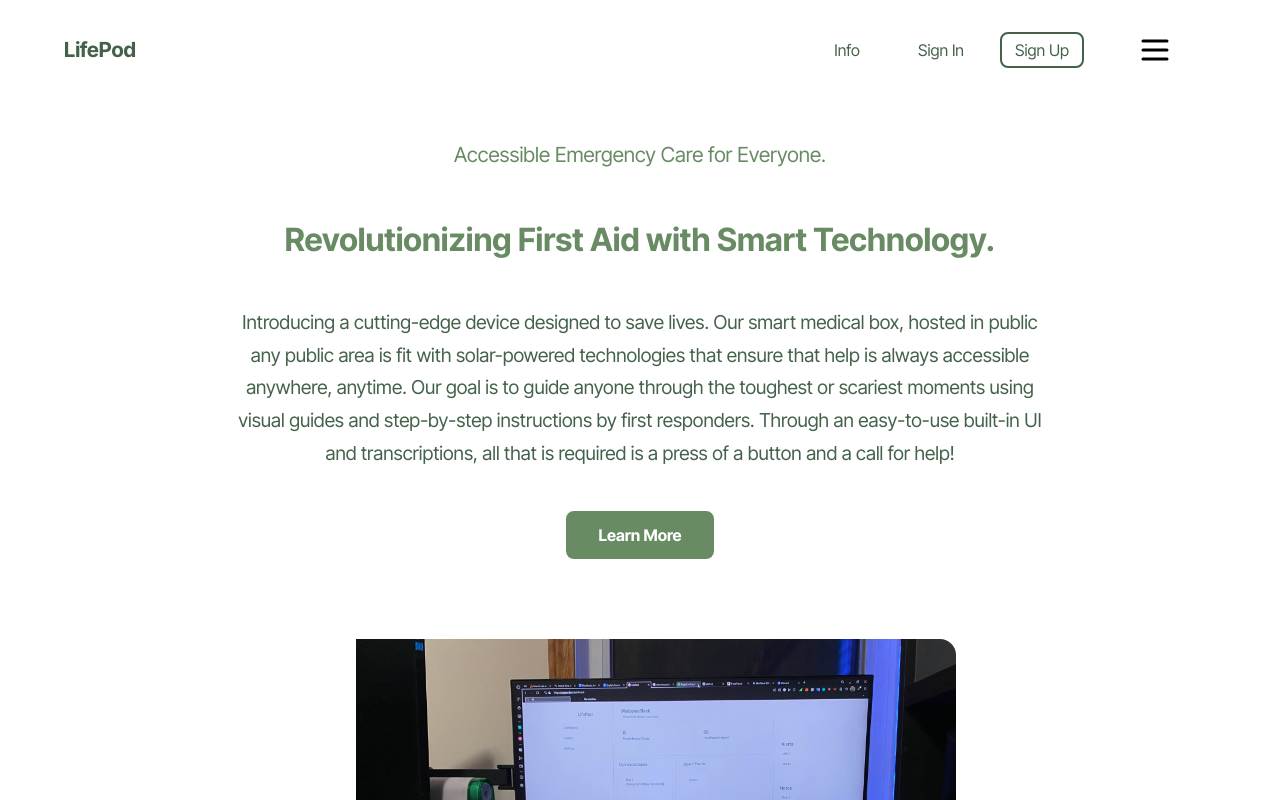
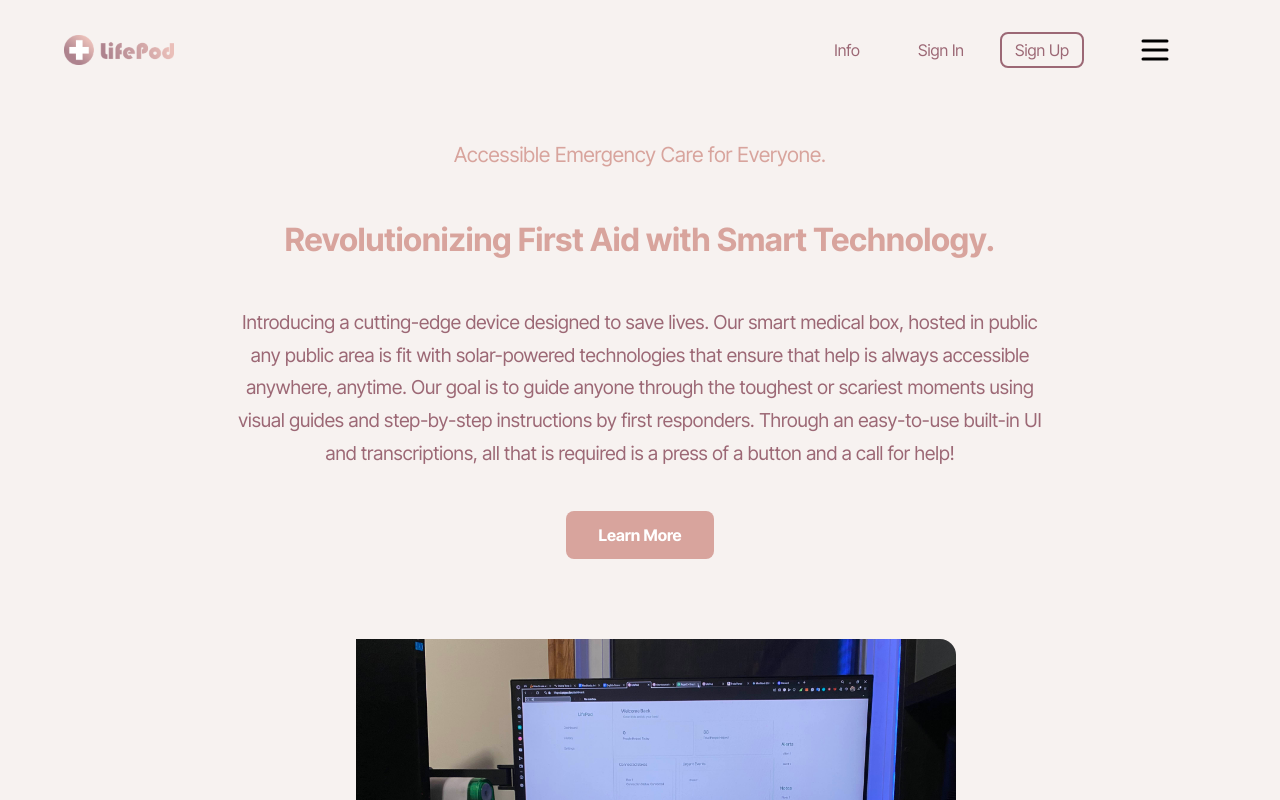
Before and after one commit to Flaryiest/LifePod, a React (Vite) app in the folder frontend/: page / in a window 1280 px wide. Shown: the top 800 px of the page. Built offline with nearby package versions, Linux system fonts and the light colour scheme.

Commit message:
changed color theme

```diff
--- a/frontend/src/components/navbar.jsx
+++ b/frontend/src/components/navbar.jsx
@@ -13,7 +13,7 @@ export default function Navbar() {
         <div className="navbar-container">
             <header className="header">
                 <Link to="/" className="logo">
-                    LifePod
+                    <img className="nav-logo" src="/assets/lifepod-logo.webp"></img>
                 </Link>
                 <nav className="nav">
                     <ul className="nav-links">
--- a/frontend/src/style/index.css
+++ b/frontend/src/style/index.css
@@ -124,12 +124,13 @@ table {
     font-family: 'Inter Tight', 'Roboto', Inter, system-ui, Avenir, Helvetica,
         Arial, sans-serif;
 
-    --primary-background-color: #ffffff;
-    --primary-text-color: #44624a;
-    --secondary-color: #688b64;
-    --tertiary-color: #c0cfb2;
+    --primary-background-color: #f7f2f0;
+    --primary-text-color: #9c6875;
+    --secondary-color: #d8a49d;
+    --tertiary-color: #a8bc91;
 
-    --tag-background-color: #fadcd9;
+    --tag-background-color: #ffefd6;
+
     --tag-text-color: #4e3620;
     --sub-text-size: 0.75em;
     --main-text-size: 1em;
--- a/frontend/src/style/navbar.css
+++ b/frontend/src/style/navbar.css
@@ -66,6 +66,7 @@
     list-style: none;
     text-align: center;
     padding: 0;
+    margin-top: 10dvh;
 }
 
 .fullscreen-links li {
@@ -81,6 +82,12 @@
 
 .fullscreen-links a:hover {
     font-weight: bold;
+}
+.nav-logo {
+    max-height: 30px;
+    align-self: center;
+    justify-content: center;
+    display: flex;
 }
 
 .sign-up-button {
```
Also changed, not shown: frontend/public/assets/lifepod-logo.webp (added).
